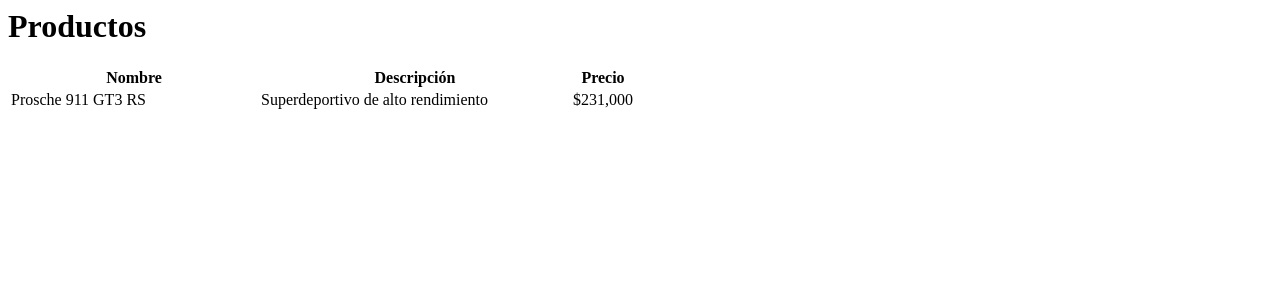
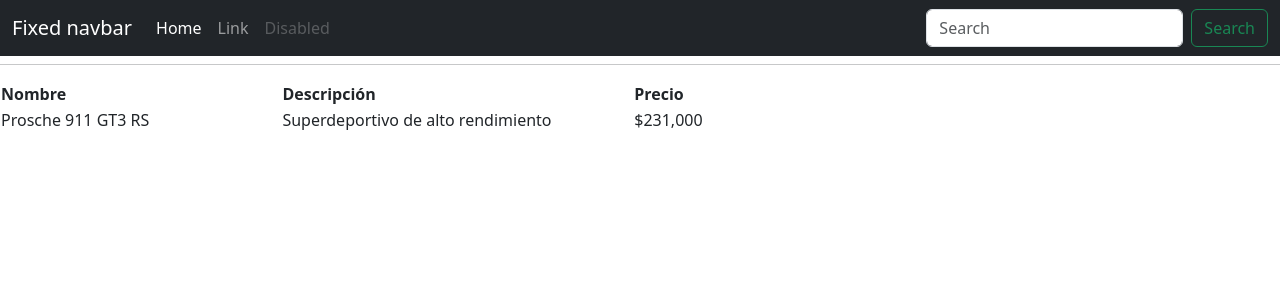
Before and after one commit to darevalo2022062/Task_organizer_CodeIgniter, a CodeIgniter 4 app: the page made by app/Views/productos/index.php in a window 1280 px wide. Shown: the top 300 px of the page. Run offline with PHP 8.4 and a stand-in for CodeIgniter, Linux system fonts and the light colour scheme; the template is opened without the code that fills it, so the values that code supplies are empty; some libraries are stand-ins or nearby versions.

Commit message:
LEARNED: View Layouts whithout Blade

```diff
--- a/app/Controllers/Productos.php
+++ b/app/Controllers/Productos.php
@@ -5,10 +5,12 @@ namespace App\Controllers;
 class Productos extends BaseController{
 
     public function index(){
-        $data = ['titulo' => 'Listado de Productos'];
-        return view('plantilla/header', $data).
+        $data = ['titulo' => 'Listado de Productos', 'copyright' => '2024'];
+        return view('productos/index', $data);
+        /*return view('plantilla/header', $data).
                view('productos/index', $data).
                view('plantilla/footer', ['copyright' => '2024']);
+               */
         //return view('productos/index', $data);
     }
 
--- /dev/null
+++ b/app/Views/plantilla/layout.php
@@ -0,0 +1,26 @@
+<!doctype html>
+<html lang="en">
+
+<head>
+    <meta charset="utf-8">
+    <meta name="viewport" content="width=device-width, initial-scale=1">
+    <title>Bootstrap demo</title>
+    <link href="https://cdn.jsdelivr.net/npm/bootstrap@5.3.8/dist/css/bootstrap.min.css" rel="stylesheet"
+        integrity="sha384-sRIl4kxILFvY47J16cr9ZwB07vP4J8+LH7qKQnuqkuIAvNWLzeN8tE5YBujZqJLB" crossorigin="anonymous">
+</head>
+
+<body>
+
+<?php echo $this->include("plantilla/menu"); ?>
+
+    <?php echo $this->renderSection("content"); ?>
+
+    <footer>
+        <p><?php echo $copyright; ?></p>
+    </footer>
+    <script src="https://cdn.jsdelivr.net/npm/bootstrap@5.3.8/dist/js/bootstrap.bundle.min.js"
+        integrity="sha384-FKyoEForCGlyvwx9Hj09JcYn3nv7wiPVlz7YYwJrWVcXK/BmnVDxM+D2scQbITxI"
+        crossorigin="anonymous"></script>
+</body>
+
+</html>
--- /dev/null
+++ b/app/Views/plantilla/menu.php
@@ -0,0 +1,122 @@
+<!DOCTYPE html>
+<html lang="en" class="h-100" data-bs-theme="auto">
+
+<head>
+    <meta charset="utf-8">
+    <meta name="viewport" content="width=device-width, initial-scale=1">
+    <meta name="description" content="">
+    <meta name="author" content="Mark Otto, Jacob Thornton, and Bootstrap contributors">
+    <meta name="generator" content="Astro v5.13.2">
+    <title>Sticky Footer Navbar Template · Bootstrap v5.3</title>
+    <link rel="canonical" href="https://getbootstrap.com/docs/5.3/examples/sticky-footer-navbar/">
+    <script src="/docs/5.3/assets/js/color-modes.js"></script>
+    <link href="/docs/5.3/dist/css/bootstrap.min.css" rel="stylesheet"
+        integrity="sha384-sRIl4kxILFvY47J16cr9ZwB07vP4J8+LH7qKQnuqkuIAvNWLzeN8tE5YBujZqJLB">
+    <link rel="apple-touch-icon" href="/docs/5.3/assets/img/favicons/apple-touch-icon.png" sizes="180x180">
+    <link rel="icon" href="/docs/5.3/assets/img/favicons/favicon-32x32.png" sizes="32x32" type="image/png">
+    <link rel="icon" href="/docs/5.3/assets/img/favicons/favicon-16x16.png" sizes="16x16" type="image/png">
+    <link rel="manifest" href="/docs/5.3/assets/img/favicons/manifest.json">
+    <link rel="mask-icon" href="/docs/5.3/assets/img/favicons/safari-pinned-tab.svg" color="#712cf9">
+    <link rel="icon" href="/docs/5.3/assets/img/favicons/favicon.ico">
+    <meta name="theme-color" content="#712cf9">
+    <link href="sticky-footer-navbar.css" rel="stylesheet">
+    <style>
+        .bd-placeholder-img {
+            font-size: 1.125rem;
+            text-anchor: middle;
+            -webkit-user-select: none;
+            -moz-user-select: none;
+            user-select: none
+        }
+
+        @media (min-width: 768px) {
+            .bd-placeholder-img-lg {
+                font-size: 3.5rem
+            }
+        }
+
+        .b-example-divider {
+            width: 100%;
+            height: 3rem;
+            background-color: #0000001a;
+            border: solid rgba(0, 0, 0, .15);
+            border-width: 1px 0;
+            box-shadow: inset 0 .5em 1.5em #0000001a, inset 0 .125em .5em #00000026
+        }
+
+        .b-example-vr {
+            flex-shrink: 0;
+            width: 1.5rem;
+            height: 100vh
+        }
+
+        .bi {
+            vertical-align: -.125em;
+            fill: currentColor
+        }
+
+        .nav-scroller {
+            position: relative;
+            z-index: 2;
+            height: 2.75rem;
+            overflow-y: hidden
+        }
+
+        .nav-scroller .nav {
+            display: flex;
+            flex-wrap: nowrap;
+            padding-bottom: 1rem;
+            margin-top: -1px;
+            overflow-x: auto;
+            text-align: center;
+            white-space: nowrap;
+            -webkit-overflow-scrolling: touch
+        }
+
+        .btn-bd-primary {
+            --bd-violet-bg: #712cf9;
+            --bd-violet-rgb: 112.520718, 44.062154, 249.437846;
+            --bs-btn-font-weight: 600;
+            --bs-btn-color: var(--bs-white);
+            --bs-btn-bg: var(--bd-violet-bg);
+            --bs-btn-border-color: var(--bd-violet-bg);
+            --bs-btn-hover-color: var(--bs-white);
+            --bs-btn-hover-bg: #6528e0;
+            --bs-btn-hover-border-color: #6528e0;
+            --bs-btn-focus-shadow-rgb: var(--bd-violet-rgb);
+            --bs-btn-active-color: var(--bs-btn-hover-color);
+            --bs-btn-active-bg: #5a23c8;
+            --bs-btn-active-border-color: #5a23c8
+        }
+
+        .bd-mode-toggle {
+            z-index: 1500
+        }
+
+        .bd-mode-toggle .bi {
+            width: 1em;
+            height: 1em
+        }
+
+        .bd-mode-toggle .dropdown-menu .active .bi {
+            display: block !important
+        }
+    </style>
+
+        <nav class="navbar navbar-expand-md navbar-dark fixed-top bg-dark">
+            <div class="container-fluid"> <a class="navbar-brand" href="#">Fixed navbar</a> <button
+                    class="navbar-toggler" type="button" data-bs-toggle="collapse" data-bs-target="#navbarCollapse"
+                    aria-controls="navbarCollapse" aria-expanded="false" aria-label="Toggle navigation"> <span
+                        class="navbar-toggler-icon"></span> </button>
+                <div class="collapse navbar-collapse" id="navbarCollapse">
+                    <ul class="navbar-nav me-auto mb-2 mb-md-0">
+                        <li class="nav-item"> <a class="nav-link active" aria-current="page" href="#">Home</a> </li>
+                        <li class="nav-item"> <a class="nav-link" href="#">Link</a> </li>
+                        <li class="nav-item"> <a class="nav-link disabled" aria-disabled="true">Disabled</a> </li>
+                    </ul>
+                    <form class="d-flex" role="search"> <input class="form-control me-2" type="search"
+                            placeholder="Search" aria-label="Search"> <button class="btn btn-outline-success"
+                            type="submit">Search</button> </form>
+                </div>
+            </div>
+        </nav>
--- a/app/Views/productos/index.php
+++ b/app/Views/productos/index.php
@@ -1,5 +1,8 @@
+<?php echo $this->extend("plantilla/layout") ?>
+
+<?php echo $this->section("content") ?>
 <h1>Productos</h1>
-    <h2><?php echo esc($titulo);?></h2>
+<hr>
 <table>
     <thead>
         <th style="width:40%">Nombre</th>
@@ -14,3 +17,4 @@
         </tr>
     </tbody>
 </table>
+<?php echo $this->endSection() ?>
```
Lines whose indentation alone changed are shown as unchanged.
